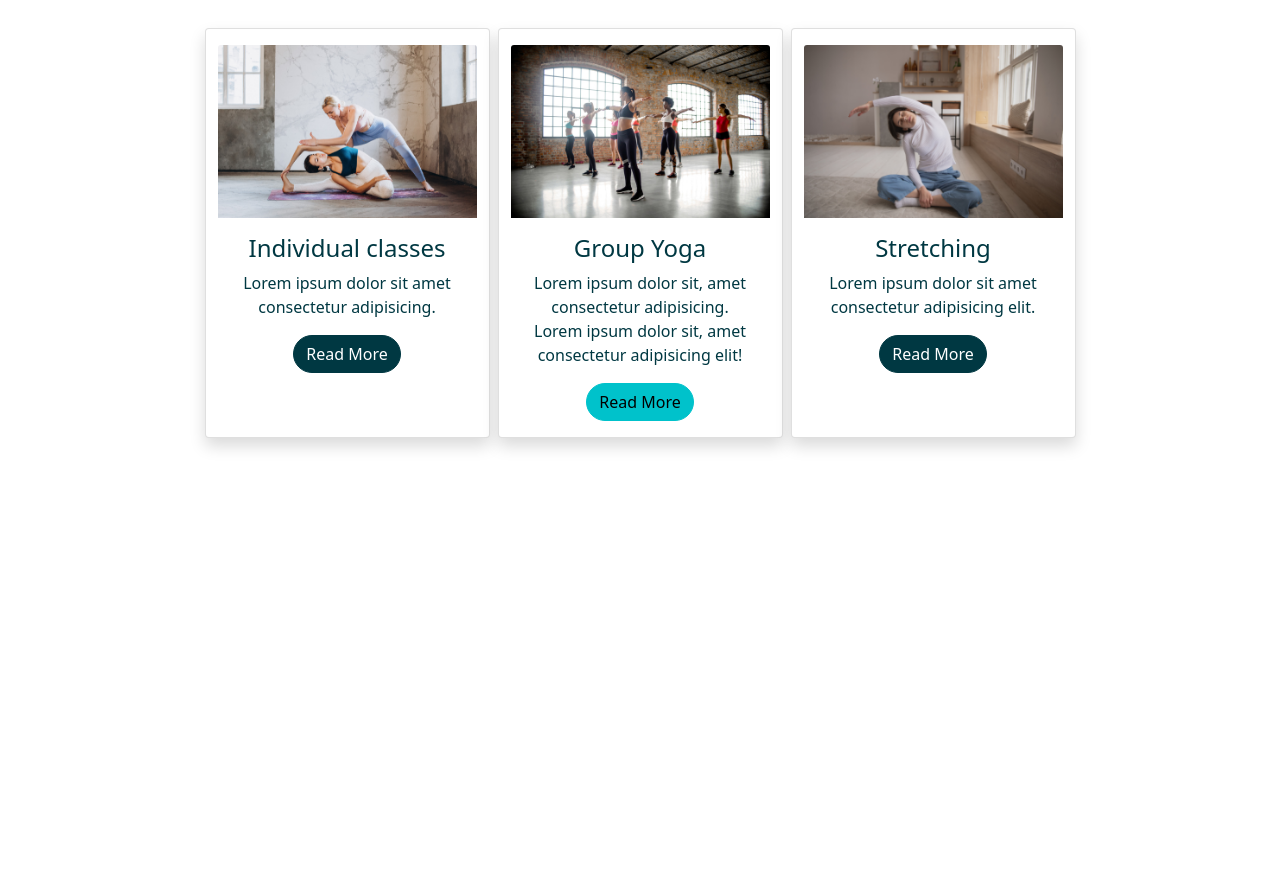
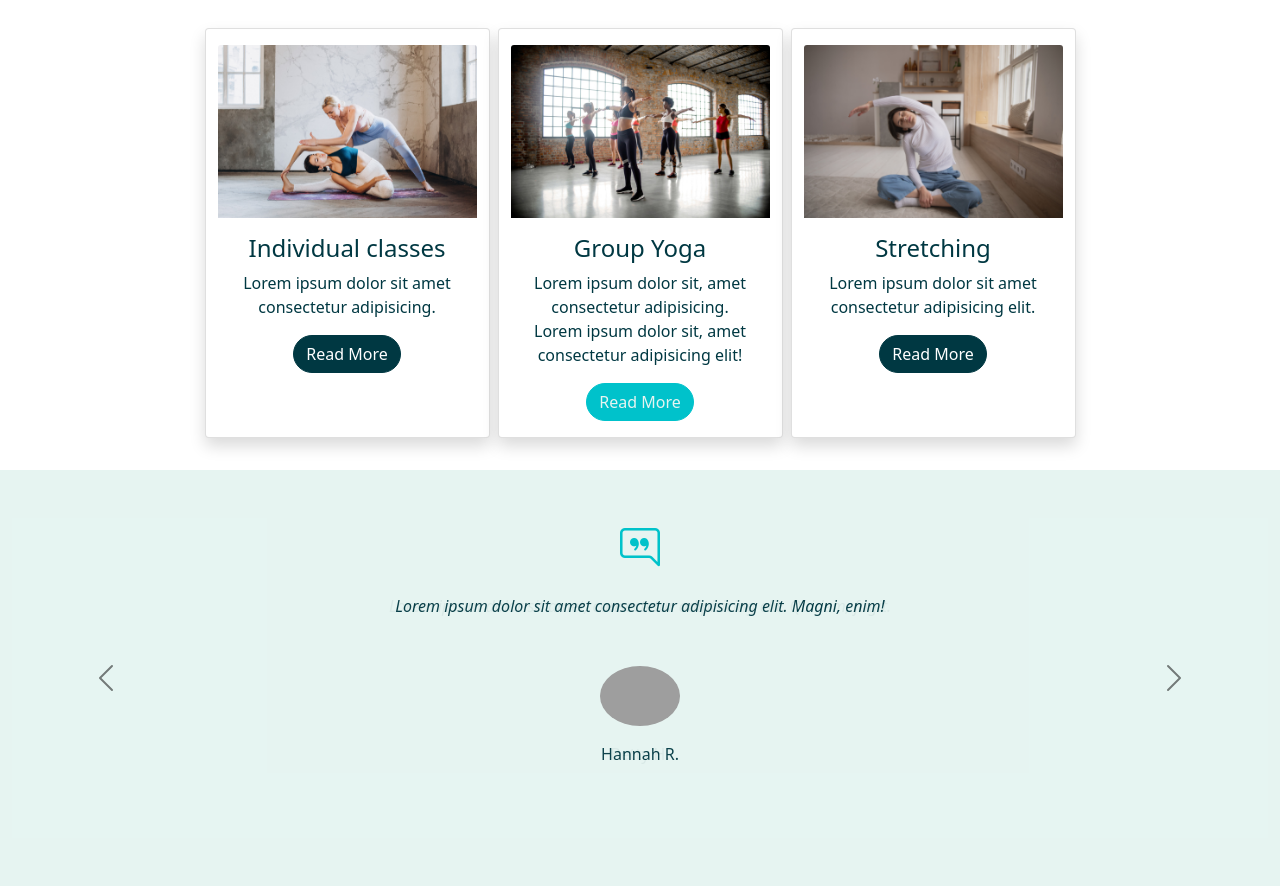
Before and after one commit to paulinakpz/yoga-website, a website: page index.html in a window 1280 px wide. Shown: the part 1623-2509 px from the top of the page. Before the commit the page ends 2093 px from the top, so only its background shows below. Drawn offline with nearby package versions, Linux system fonts and the light colour scheme; grey boxes are pictures that could not be loaded.

Commit message:
opinion section added

```diff
--- a/index.html
+++ b/index.html
@@ -89,7 +89,7 @@
           <img src="./img/yoga-favicon-rb.png" alt="logo" />
         </div>
         <p class="lead text-primary fs-6">ABOUT OUR YOGA STUDIO</p>
-        <h3 >Lorem ipsum dolor sit</h3>
+        <h3>Lorem ipsum dolor sit</h3>
         <p class="lead">
           Lorem ipsum dolor sit, amet consectetur adipisicing elit. Dolor
           maiores dolorem error aliquid corporis? Ea earum distinctio sequi,
@@ -99,7 +99,7 @@
 
         <a
           href="#"
-          class="btn btn-primary btn-lg text-dark px-4 m-3 m-md-4  rounded-pill"
+          class="btn btn-primary btn-lg text-dark px-4 m-3 m-md-4 rounded-pill"
           >Read More</a
         >
       </div>
@@ -124,16 +124,20 @@
     </section>
 
     <section class="text-center text-dark p-lg-1 m-4">
-      <div class="container ">
+      <div class="container">
         <h3 class="mb-3">Popular Classes</h3>
         <p class="lead mb-5">
           Lorem ipsum dolor sit, quam atque quisquam? Expedita? Lorem ipsum
           dolor sit amet consectetur adipisicing elit. Sed, sit incidunt? Quia
           nisi exercitationem sapiente?
         </p>
-        <div class="row  text-center d-flex justify-content-center">
+        <div class="row text-center d-flex justify-content-center">
           <div class="card col-8 col-md-4 col-lg-3 m-1 pt-3 shadow">
-            <img src="/img/individual-classes.png" class="card-img-top" alt="..." />
+            <img
+              src="/img/individual-classes.png"
+              class="card-img-top"
+              alt="..."
+            />
             <div class="card-body">
               <h4 class="card-title">Individual classes</h4>
               <p class="card-text">
@@ -147,9 +151,12 @@
             <div class="card-body">
               <h4 class="card-title">Group Yoga</h4>
               <p class="card-text">
-                Lorem ipsum dolor sit, amet consectetur adipisicing. Lorem ipsum dolor sit, amet consectetur adipisicing elit!
+                Lorem ipsum dolor sit, amet consectetur adipisicing. Lorem ipsum
+                dolor sit, amet consectetur adipisicing elit!
               </p>
-              <a href="#" class="btn btn-primary rounded-pill">Read More</a>
+              <a href="#" class="btn btn-primary rounded-pill text-light"
+                >Read More</a
+              >
             </div>
           </div>
           <div class="card col-8 col-md-4 col-lg-3 m-1 pt-3 shadow">
@@ -165,6 +172,78 @@
         </div>
       </div>
     </section>
+    <section class="opinions">
+      <div class="container-fluid py-5 bg-light">
+        <div
+          id="carousel"
+          class="carousel carousel-dark slide carousel-fade"
+          data-bs-ride="carousel"
+        >
+          <div class="carousel-inner">
+            <div class="carousel-item active">
+              <article class="bg-light text-dark text-center">
+                <i class="bi bi-chat-right-quote fs-1 text-primary"></i>
+                <p class="lead fs-6 fw-normal my-3 fst-italic">
+                  Lorem ipsum dolor sit amet consectetur adipisicing elit. Magni, enim!
+                </p>
+                <img
+                  class="rounded-circle"
+                  src="https://randomuser.me/api/portraits/women/11.jpg"
+                  alt=""
+                />
+                <p class="lead fs-6 fw-normal" >Hannah R.</p>
+              </article>
+            </div>
+            <div class="carousel-item">
+              <article class="bg-light text-dark text-center ">
+                <i class="bi bi-chat-right-quote fs-1 text-primary"></i>
+                <p class="lead fs-6 fw-normal my-3 fst-italic">
+                  Lorem ipsum dolor sit amet, consectetur adipisicing elit. Quidem, fugit.
+                </p>
+                <img
+                  class="rounded-circle"
+                  src="https://randomuser.me/api/portraits/women/2.jpg"
+                  alt=""
+                />
+                <p class="lead fs-6 fw-normal" >Betty H.</p>
+              </article>
+            </div>
+            <div class="carousel-item">
+              <article class="bg-light text-dark text-center">
+                <i class="bi bi-chat-right-quote fs-1 text-primary"></i>
+                <p class="lead fs-6 fw-normal my-3 fst-italic">
+                  Lorem ipsum dolor sit amet consectetur adipisicing elit. Blanditiis, illum.
+                </p>
+                <img
+                  class="rounded-circle"
+                  src="https://randomuser.me/api/portraits/women/3.jpg"
+                  alt=""
+                />
+                <p class="lead fs-6 fw-normal" >Anna M.</p>
+              </article>
+            </div>
+          </div>
+          <button
+            class="carousel-control-prev"
+            type="button"
+            data-bs-target="#carousel"
+            data-bs-slide="prev"
+          >
+            <span class="carousel-control-prev-icon" aria-hidden="true"></span>
+            <span class="visually-hidden">Previous</span>
+          </button>
+          <button
+            class="carousel-control-next"
+            type="button"
+            data-bs-target="#carousel"
+            data-bs-slide="next"
+          >
+            <span class="carousel-control-next-icon" aria-hidden="true"></span>
+            <span class="visually-hidden">Next</span>
+          </button>
+        </div>
+      </div>
+    </section>
 
     <script
       src="https://cdn.jsdelivr.net/npm/bootstrap@5.0.2/dist/js/bootstrap.bundle.min.js"
--- /dev/null
+++ b/scss/_opinions.scss
@@ -0,0 +1,18 @@
+.opinions {
+
+  article {
+    min-height: 40vh;
+    display: flex;
+    flex-direction: column;
+    align-items: center;
+  }
+  img {
+    width: 80px;
+    height: auto;
+    margin: 2em auto 1em auto;
+
+  }
+  p {
+    padding: 0 10vw;
+  }
+}
--- a/scss/style.scss
+++ b/scss/style.scss
@@ -2,3 +2,4 @@
 @import 'info-section';
 @import 'variables';
 @import 'classes-list';
+@import 'opinions';
```
Also changed, not shown: scss/style.css, 1 other file.
